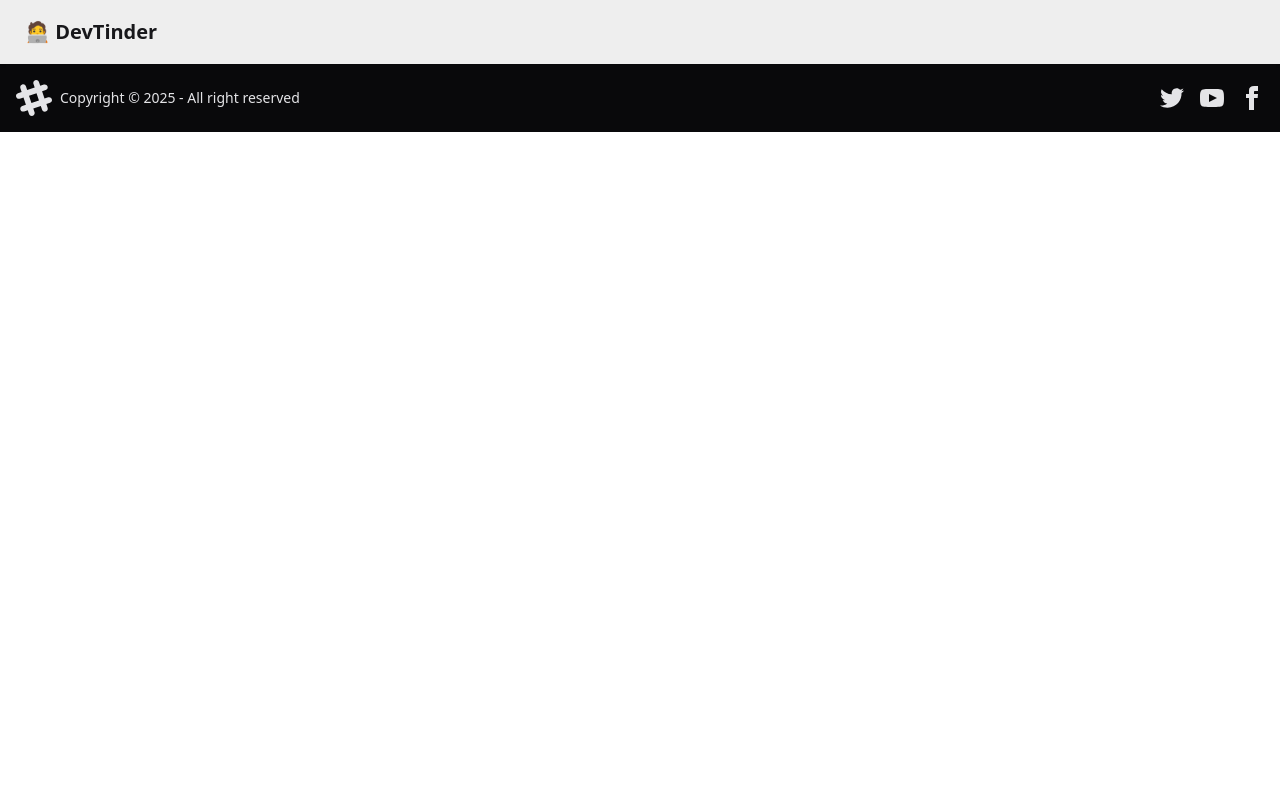
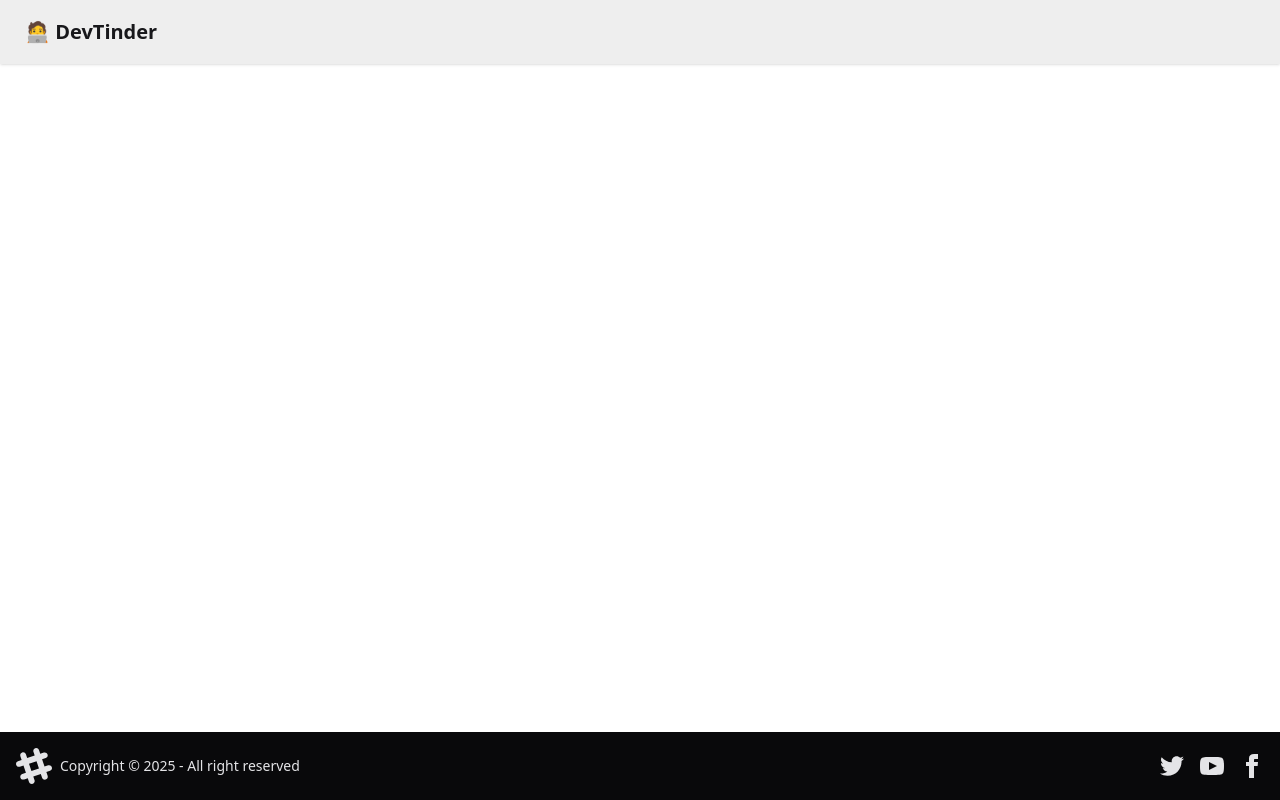
Before and after one commit to sarthakjain03/devTinder-frontend, a React (Vite) app: page / in a window 1280 px wide. Built offline with nearby package versions, Linux system fonts and the light colour scheme; no server answers.

Commit message:
minor styling footer fix

```diff
--- a/src/components/Body.jsx
+++ b/src/components/Body.jsx
@@ -33,9 +33,13 @@
   }, []);
 
   return (
-    <div>
+    <div className="flex flex-col min-h-screen">
       <Navbar />
-      <Outlet />
+
+      <div className="flex-grow">
+        <Outlet />
+      </div>
+
       <Footer />
     </div>
   );
--- a/src/components/Footer.jsx
+++ b/src/components/Footer.jsx
@@ -2,7 +2,7 @@
 
 const Footer = () => {
   return (
-    <footer className="footer sm:footer-horizontal bg-neutral text-neutral-content items-center p-4 bottom-0">
+    <footer className="footer sm:footer-horizontal bg-neutral text-neutral-content items-center p-4">
       <aside className="grid-flow-col items-center">
         <svg
           width="36"
```
